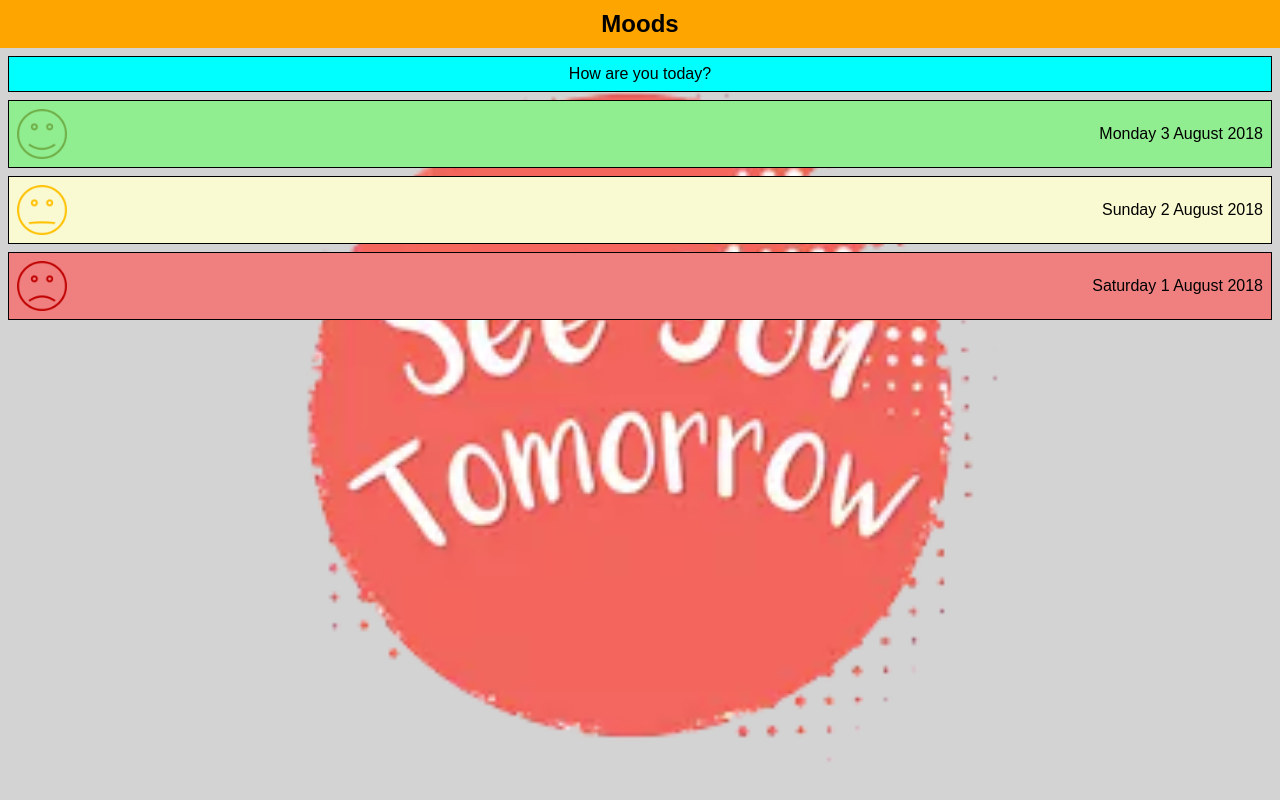
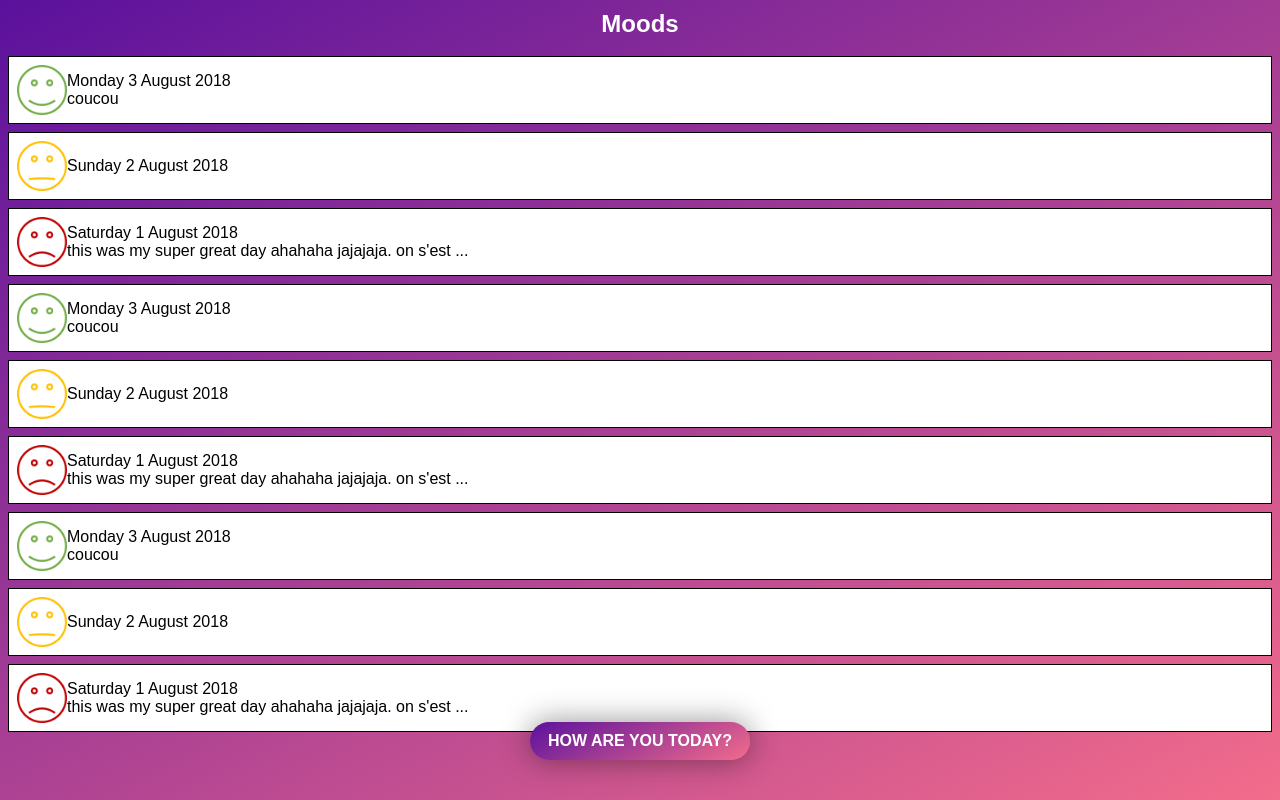
Before and after one commit to NathalieCodes/DailyMood, a PHP site: page /mood_list.html in a window 1280 px wide. Run offline with PHP 8.4, Linux system fonts and the light colour scheme.

Commit message:
Update design new look and add floating button

```diff
--- a/main.css
+++ b/main.css
@@ -7,15 +7,17 @@ html, body {
     height: 100%;
     width: 100%;
     font-family: sans-serif;
-    background-color: lightgrey;
+    background: rgb(91,17,157);
+    background: linear-gradient(152deg, rgba(91,17,157,1) 0%, rgba(243,108,139,1) 100%);
 }
 
 .nav-bar {
-    background-color: orange;
+    /*background-color: orange;*/
     height: 48px;
     display: flex;
     justify-content: space-between;
     align-items: center;
+    color: white;
 }
 
 .parent {
@@ -24,9 +26,10 @@ html, body {
     height: 91%;
     height: calc(100% - 48px);
     width: 100%;
-    background-color: yellow;
+    /*background-color: yellow;*/
     justify-content: space-evenly;
     align-items: center;
+    position: relative;
 }
 
 header {
@@ -38,7 +41,7 @@ header {
 }
 
 section {
-    background-color: lightgrey;
+    /*background-color: lightgrey;*/
     height: 50%;
 }
 
@@ -147,38 +150,13 @@ ul {
     height: 100%;
     width: 100%;
     overflow: auto;
-    background-image: url("image/seeyouto.png");
-    background-position: center bottom;
-    background-repeat: no-repeat;
-    background-size: contain;
 }
 
 .mood-list li {
     border: 1px solid black;
     padding: 8px;
     margin: 8px;
-}
-
-.cell-action {
-    text-align: center;
-    background-color: aqua;
-}
-
-.mood-list li.cell-action a {
-    display: inline-block;
-    width: 100%;
-}
-
-.cell-happy {
-    background-color: lightgreen;
-}
-
-.cell-meh {
-    background-color: lightgoldenrodyellow;
-}
-
-.cell-sad {
-    background-color: lightcoral;
+    background-color: white;
 }
 
 .mood-list li a {
@@ -188,10 +166,36 @@ ul {
     color: black;
 }
 
-.mood-list li img {
+.mood-list li a img {
     width: 50px;
     height: 50px;
 }
+
+.mood-list li a span {
+    flex-basis: 100%;
+}
+
+.cell-action {
+    text-align: center;
+    color: white;
+    font-weight: bold;
+    text-transform: uppercase;
+    width: 200px;
+    padding: 10px;
+    border-radius: 20px;
+    position: absolute;
+    bottom: 40px;
+    left: calc(50% - (220px / 2));
+    background: rgb(91,17,157);
+    background: linear-gradient(152deg, rgba(91,17,157,1) 0%, rgba(243,108,139,1) 100%);
+    box-shadow: 0px 0px 30px 1px rgba(0,0,0,0.40)
+}
+
+.mood-list li.cell-action a {
+    display: inline-block;
+    width: 100%;
+}
+
 
 /* mood override */
 
--- a/mood_list.html
+++ b/mood_list.html
@@ -18,30 +18,100 @@
     <div class="parent">
         <section>
             <ul>
-                <li class="cell-action">
-                    <a href="index.html">
-                        <span>How are you today?</span>
+                <li class="cell-happy">
+                    <a href="mood.html">
+                        <img src="image/button-happy.png" alt="happy">
+                        <span>
+                            <span class="mood-date">Monday 3 August 2018</span>
+                            <p>coucou</p>
+                        </span>
+                    </a>
+                </li>
+                <li class="cell-meh">
+                    <a href="mood.html">
+                        <img src="image/button-meh.png" alt="meh">
+                        <span>
+                            <span class="mood-date">Sunday 2 August 2018</span>
+                            <p></p>
+                        </span>
+                    </a>
+                </li>
+                <li class="cell-sad">
+                    <a href="mood.html">
+                        <img src="image/button-sad.png" alt="sad">
+                        <span>
+                            <span class="mood-date">Saturday 1 August 2018</span>
+                            <p>
+                                this was my super great day ahahaha jajajaja.
+                                on s'est ...
+                            </p>
+                        </span>
                     </a>
                 </li>
                 <li class="cell-happy">
                     <a href="mood.html">
                         <img src="image/button-happy.png" alt="happy">
-                        <span>Monday 3 August 2018</span>
+                        <span>
+                            <span class="mood-date">Monday 3 August 2018</span>
+                            <p>coucou</p>
+                        </span>
                     </a>
                 </li>
                 <li class="cell-meh">
                     <a href="mood.html">
                         <img src="image/button-meh.png" alt="meh">
-                        <span>Sunday 2 August 2018</span>
+                        <span>
+                            <span class="mood-date">Sunday 2 August 2018</span>
+                            <p></p>
+                        </span>
                     </a>
                 </li>
                 <li class="cell-sad">
                     <a href="mood.html">
                         <img src="image/button-sad.png" alt="sad">
-                        <span>Saturday 1 August 2018</span>
+                        <span>
+                            <span class="mood-date">Saturday 1 August 2018</span>
+                            <p>
+                                this was my super great day ahahaha jajajaja.
+                                on s'est ...
+                            </p>
+                        </span>
+                    </a>
+                </li>
+                <li class="cell-happy">
+                    <a href="mood.html">
+                        <img src="image/button-happy.png" alt="happy">
+                        <span>
+                            <span class="mood-date">Monday 3 August 2018</span>
+                            <p>coucou</p>
+                        </span>
+                    </a>
+                </li>
+                <li class="cell-meh">
+                    <a href="mood.html">
+                        <img src="image/button-meh.png" alt="meh">
+                        <span>
+                            <span class="mood-date">Sunday 2 August 2018</span>
+                            <p></p>
+                        </span>
+                    </a>
+                </li>
+                <li class="cell-sad">
+                    <a href="mood.html">
+                        <img src="image/button-sad.png" alt="sad">
+                        <span>
+                            <span class="mood-date">Saturday 1 August 2018</span>
+                            <p>
+                                this was my super great day ahahaha jajajaja.
+                                on s'est ...
+                            </p>
+                        </span>
                     </a>
                 </li>
             </ul>
+            <a class="cell-action" href="index.html">
+                <span>How are you today?</span>
+            </a>
         </section>
 
     </div>
```
Also changed, not shown: design/maquette_moodlist.png (added).
